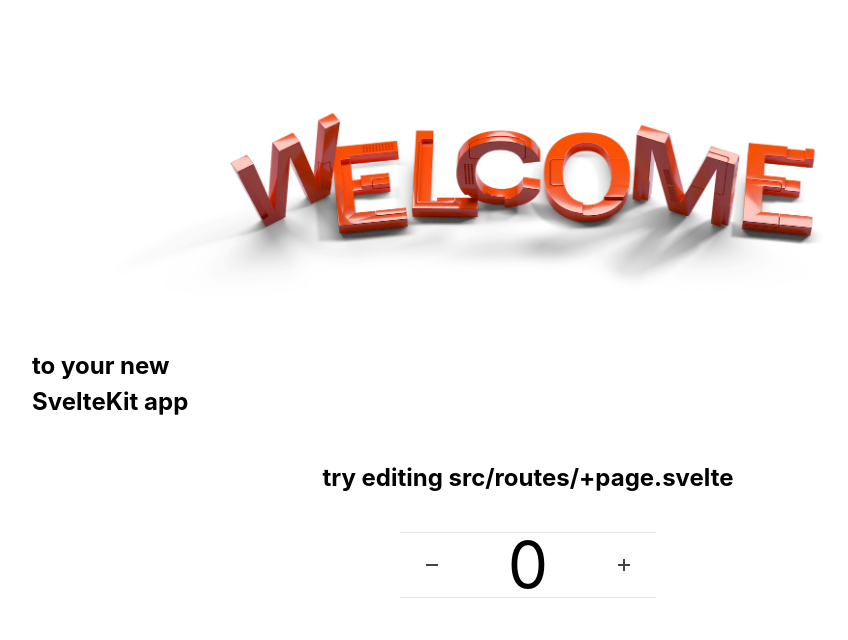
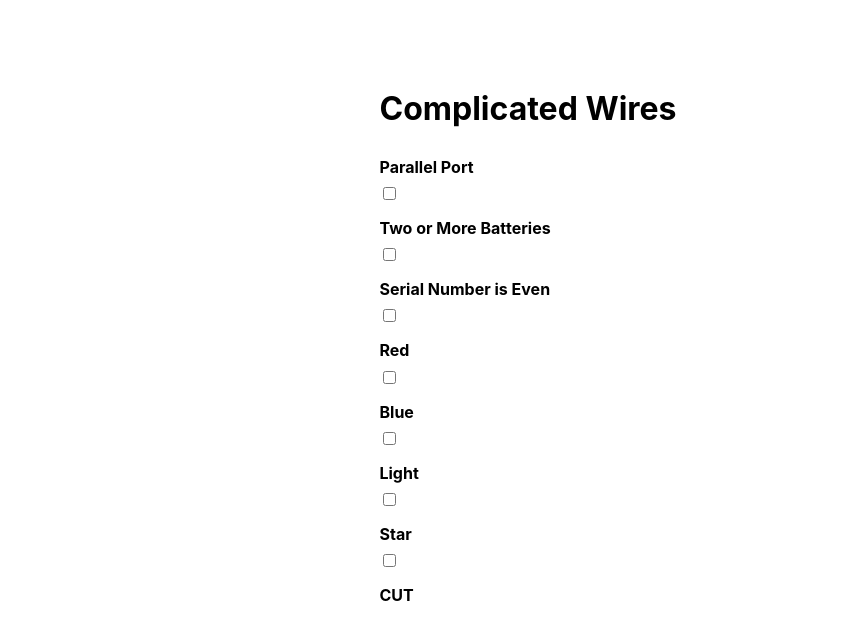
Before and after one commit to johnvinh/ktanehelper, a SvelteKit app: page / in a window 1280 px wide. Shown: the top 640 px of the page, without its empty margins (112-960 px from the left). Built offline with nearby package versions, Linux system fonts and the light colour scheme.

Commit message:
Implement basic complicated wires logic

```diff
--- a/src/routes/+page.svelte
+++ b/src/routes/+page.svelte
@@ -1,59 +1,82 @@
-<script>
-	import Counter from './Counter.svelte';
-	import welcome from '$lib/images/svelte-welcome.webp';
-	import welcome_fallback from '$lib/images/svelte-welcome.png';
+<script lang="ts">
+    let parallelPort = false;
+    let twoOrMoreBatteries = false;
+    let serialNumberIsEven = false;
+    let red = false;
+    let blue = false;
+    let light = false;
+    let star = false;
+
+    $: result = calculateResult(parallelPort, twoOrMoreBatteries, serialNumberIsEven, red, blue, light, star);
+
+    function calculateResult(parallelPort: boolean, twoOrMoreBatteries: boolean, serialNumberIsEven: boolean, red: boolean, blue: boolean, light: boolean, star: boolean) {
+        if (red && blue && star && light) {
+            return "DO NOT CUT";
+        } else if (red && blue && star && !light && parallelPort) {
+            return "CUT";
+        } else if (red && blue && !star && light && serialNumberIsEven) {
+            return "CUT";
+        } else if (red && blue && !star && !light && serialNumberIsEven) {
+            return "CUT";
+        } else if (red && !blue && star && light && twoOrMoreBatteries) {
+            return "CUT";
+        } else if (red && !blue && star && !light) {
+            return "CUT";
+        } else if (red && !blue && !star && light && twoOrMoreBatteries) {
+            return "CUT";
+        } else if (red && !blue && !star && !light && serialNumberIsEven) {
+            return "CUT";
+        } else if (!red && blue && star && light && parallelPort) {
+            return "CUT";
+        } else if (!red && blue && star && !light) {
+            return "DO NOT CUT";
+        } else if (!red && blue && !star && light && parallelPort) {
+            return "CUT";
+        } else if (!red && blue && !star && !light && serialNumberIsEven) {
+            return "CUT";
+        } else if (!red && !blue && star && light && twoOrMoreBatteries) {
+            return "CUT";
+        } else if (!red && !blue && star && !light) {
+            return "CUT";
+        } else if (!red && !blue && !star && light) {
+            return "DO NOT CUT";
+        } else if (!red && !blue && !star && !light) {
+            return "CUT";
+        }
+    }
 </script>
 
-<svelte:head>
-	<title>Home</title>
-	<meta name="description" content="Svelte demo app" />
-</svelte:head>
-
-<section>
-	<h1>
-		<span class="welcome">
-			<picture>
-				<source srcset={welcome} type="image/webp" />
-				<img src={welcome_fallback} alt="Welcome" />
-			</picture>
-		</span>
-
-		to your new<br />SvelteKit app
-	</h1>
-
-	<h2>
-		try editing <strong>src/routes/+page.svelte</strong>
-	</h2>
-
-	<Counter />
-</section>
-
-<style>
-	section {
-		display: flex;
-		flex-direction: column;
-		justify-content: center;
-		align-items: center;
-		flex: 0.6;
-	}
-
-	h1 {
-		width: 100%;
-	}
-
-	.welcome {
-		display: block;
-		position: relative;
-		width: 100%;
-		height: 0;
-		padding: 0 0 calc(100% * 495 / 2048) 0;
-	}
-
-	.welcome img {
-		position: absolute;
-		width: 100%;
-		height: 100%;
-		top: 0;
-		display: block;
-	}
-</style>
+<main>
+    <h1>Complicated Wires</h1>
+    <div>
+        <label for="parallelPort">Parallel Port</label>
+        <input type="checkbox" bind:checked={parallelPort} id="parallelPort">
+    </div>
+    <div>
+        <label for="twoOrMoreBatteries">Two or More Batteries</label>
+        <input type="checkbox" bind:checked={twoOrMoreBatteries} id="twoOrMoreBatteries">
+    </div>
+    <div>
+        <label for="serialNumberIsEven">Serial Number is Even</label>
+        <input type="checkbox" bind:checked={serialNumberIsEven} id="serialNumberIsEven">
+    </div>
+    <div>
+        <label for="red">Red</label>
+        <input type="checkbox" bind:checked={red} id="red">
+    </div>
+    <div>
+        <label for="blue">Blue</label>
+        <input type="checkbox" bind:checked={blue} id="blue">
+    </div>
+    <div>
+        <label for="light">Light</label>
+        <input type="checkbox" bind:checked={light} id="light">
+    </div>
+    <div>
+        <label for="star">Star</label>
+        <input type="checkbox" bind:checked={star} id="star">
+    </div>
+    <strong id="result">
+        {result}
+    </strong>
+</main>
```
